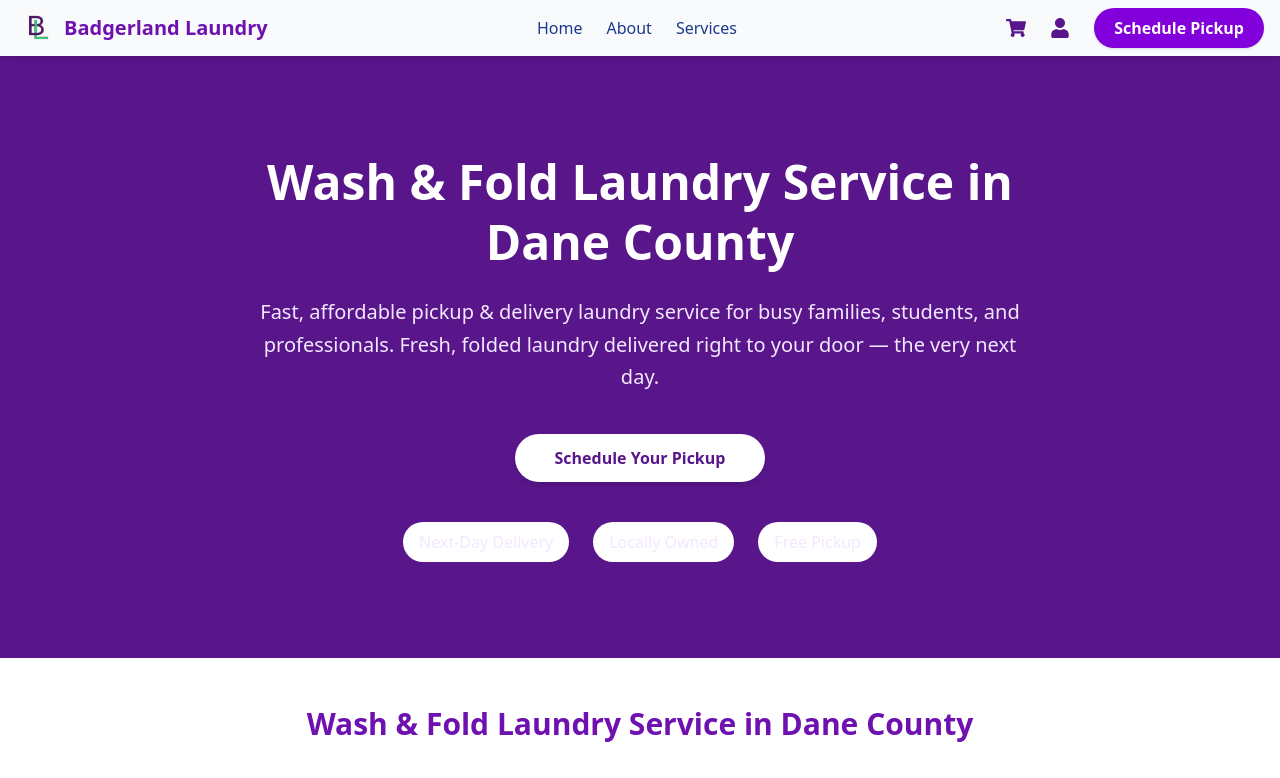
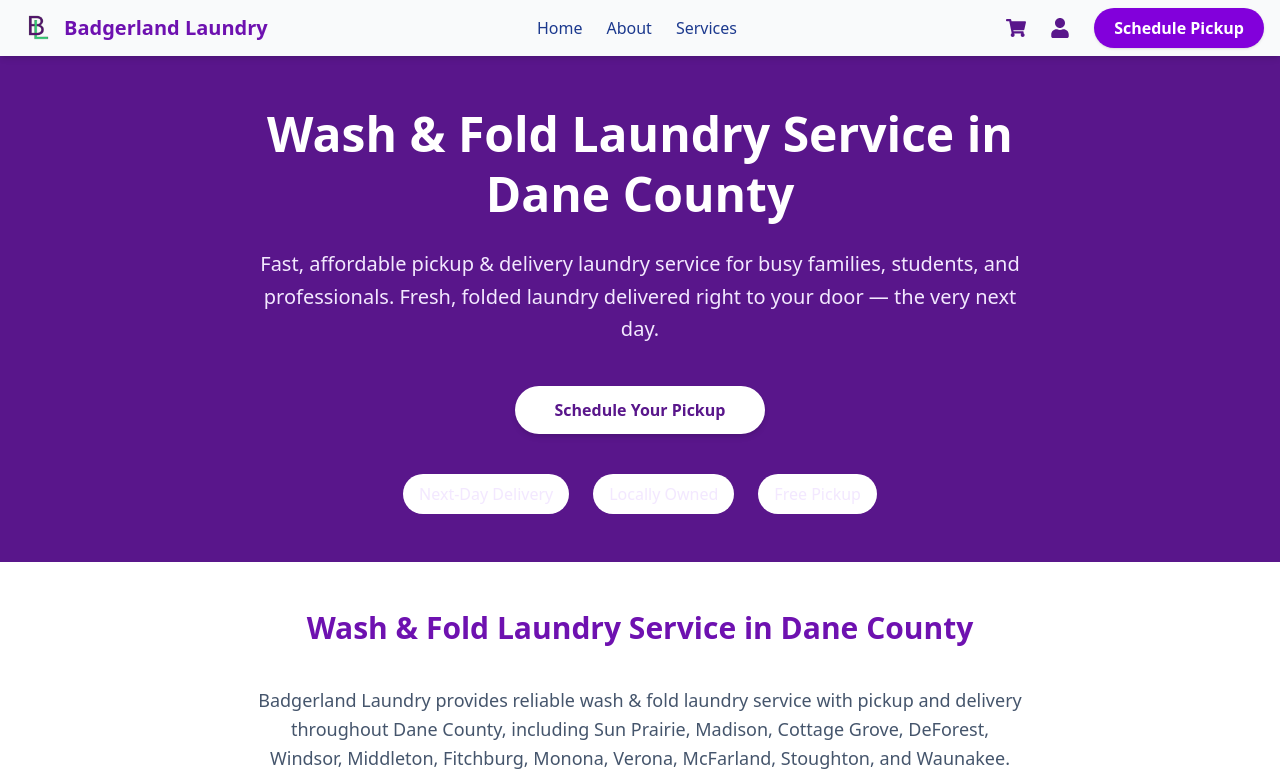
Before and after one commit to Badgerland608/BadgerlandSite, a React (Vite) app: page / in a window 1280 px wide. Shown: the top 778 px of the page. Built offline with nearby package versions, Linux system fonts and the light colour scheme; no server answers.

Commit message:
Update Hero.jsx

```diff
--- a/src/Hero.jsx
+++ b/src/Hero.jsx
@@ -3,7 +3,7 @@ import heroImg from './assets/picturemaybe.jpg'; // update path if needed
 
 function Hero({ setShowModal }) {
   return (
-    <section className="relative text-white py-24 px-6 text-center overflow-hidden">
+    <section className="relative text-white py-12 px-6 text-center overflow-hidden">
       {/* Background Image */}
       <div
         className="absolute inset-0 bg-cover bg-center"
```
